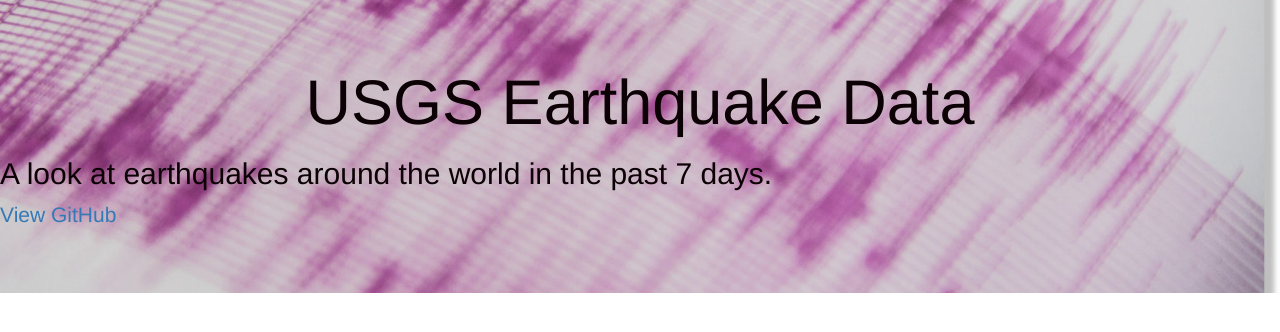
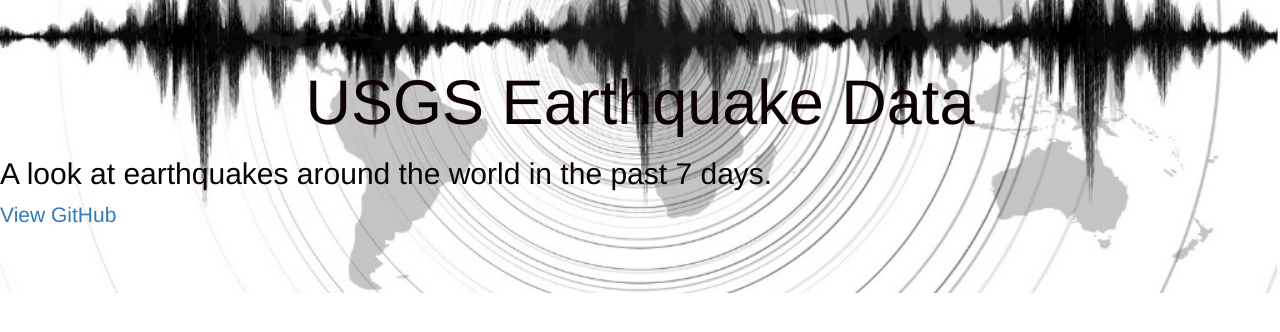
Before and after one commit to swtsprt247/USGS-Earthquake-Data, a plain HTML site: page index.html in a window 1280 px wide. Drawn offline with nearby package versions, Linux system fonts and the light colour scheme; no server answers.

Commit message:
Update style.css

```diff
--- a/style.css
+++ b/style.css
@@ -24,7 +24,7 @@
 }
 
 .jumbotron{
-  background-image:url(earthquake.jpg);
+  background-image:url(waves2.jpg);
   background-position: 0% 90%;
     background-size: cover;
     background-repeat: no-repeat;
```
